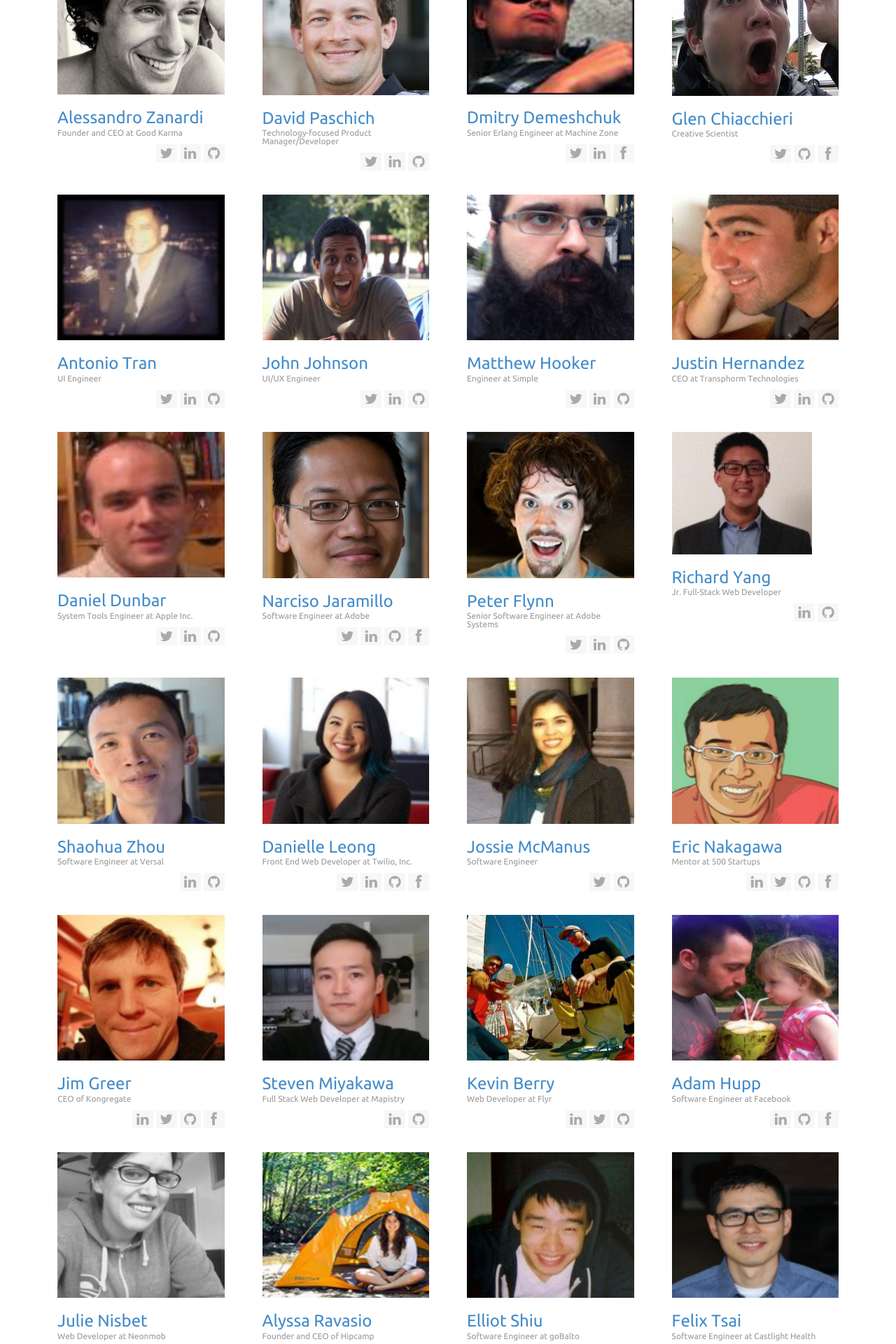
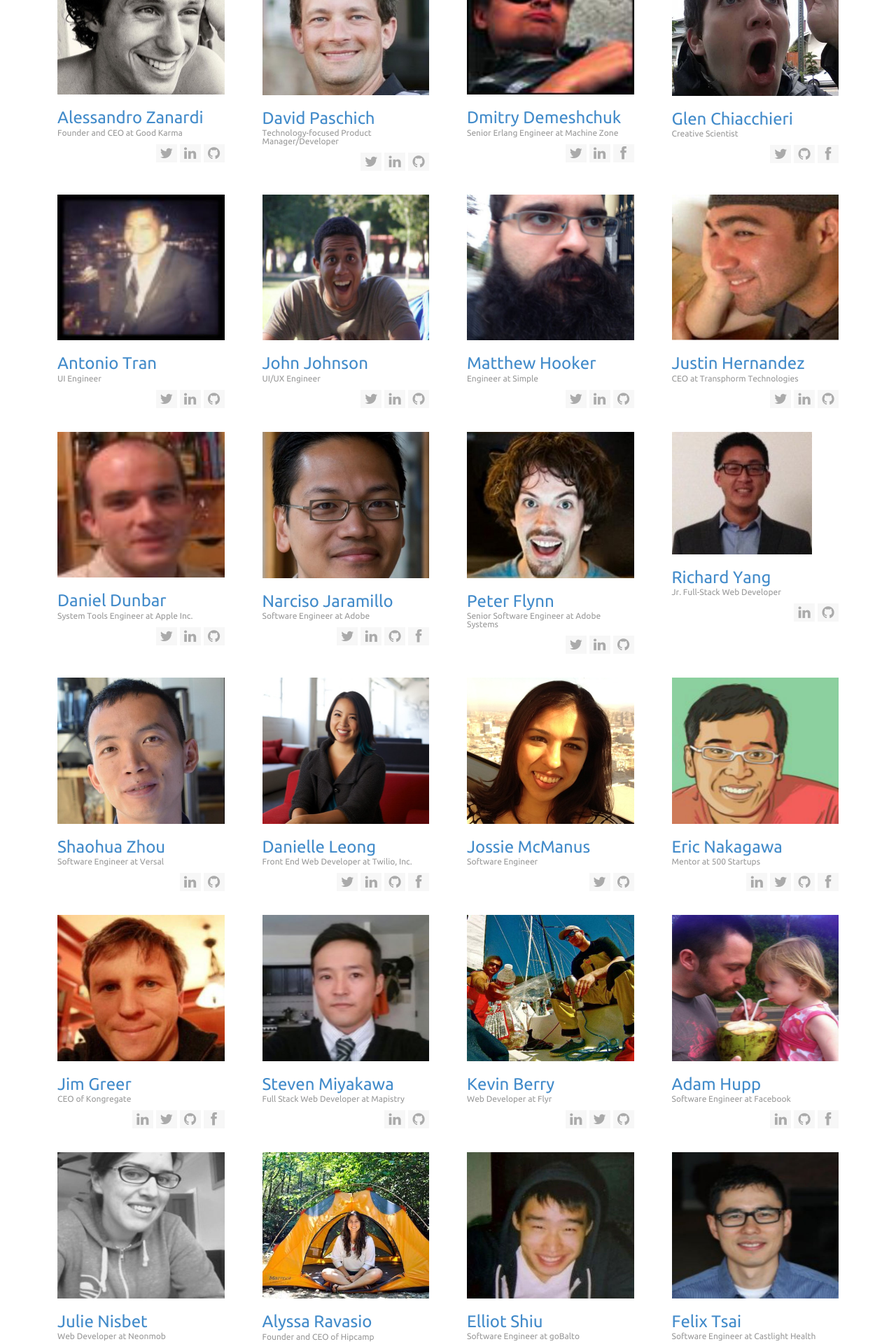
Before and after one commit to MissionBit/missionbit.github.io, a Jekyll site: the page built from about-us/index.html, in a window 1280 px wide. Shown: the part 4480-6400 px from the top of the page at 70% size. Built offline with Jekyll 4.4.1, drawn with Linux system fonts in a browser that asks for light colours.

Commit message:
use higher quality image crops where available

```diff
--- a/about-us/index.html
+++ b/about-us/index.html
@@ -359,7 +359,7 @@
 
         <div class="col-sm-3 mentor-module">
             <div class="thumbnail-style">
-               <img alt="" src="images/team/J-Johnson.jpeg" class="img-responsive">
+               <img alt="" src="images/team/J-Johnson.jpg" class="img-responsive">
                  <h3><a>John Johnson</a> <small>UI/UX Engineer</small></h3>
                   <ul class="list-unstyled list-inline team-social">
                   <li><a href="https://twitter.com/the1johnson"><i class="fa fa-twitter"></i></a></li>
@@ -444,7 +444,7 @@
     <div class="row team">
         <div class="col-sm-3 mentor-module">
             <div class="thumbnail-style">
-                 <img alt="" src="images/team/S-Zhou.jpg" class="img-responsive">
+                 <img alt="" src="images/team/shaohua-zhou.jpg" class="img-responsive">
                 <h3><a>Shaohua Zhou</a> <small> Software Engineer at Versal </small></h3>
                 <ul class="list-unstyled list-inline team-social">
                     <li><a href="https://www.linkedin.com/in/shaohuazhou"><i class="fa fa-linkedin"></i></a></li>
@@ -455,7 +455,7 @@
 
         <div class="col-sm-3 mentor-module">
             <div class="thumbnail-style">
-                <img alt="" src="images/team/D-Leong.jpg" class="img-responsive">
+                <img alt="" src="images/team/danielle-leong.jpg" class="img-responsive">
                 <h3><a>Danielle Leong</a> <small> Front End Web Developer at Twilio, Inc.</small></h3>
                 <ul class="list-unstyled list-inline team-social">
                     <li><a href="https://twitter.com/tsunamino"><i class="fa fa-twitter"></i></a></li>
@@ -467,7 +467,7 @@
         </div>
         <div class="col-sm-3 mentor-module">
             <div class="thumbnail-style">
-                <img alt="" src="images/team/J-McManus.jpg" class="img-responsive">
+                <img alt="" src="images/team/jossie-mcmanus.jpg" class="img-responsive">
                 <h3><a>Jossie McManus</a> <small> Software Engineer </small></h3>
                 <ul class="list-unstyled list-inline team-social">
                     <li><a href="https://www.linkedin.com/in/jossiemcmanus"><i class="fa fa-twitter"></i></a></li>
@@ -477,7 +477,7 @@
         </div>
         <div class="col-sm-3 mentor-module">
             <div class="thumbnail-style">
-                <img alt="" src="images/team/e-Nakagawa.jpg" class="img-responsive">
+                <img alt="" src="images/team/E-Nakagawa.jpg" class="img-responsive">
                 <h3><a>Eric Nakagawa</a> <small> Mentor at 500 Startups </small></h3>
                 <ul class="list-unstyled list-inline team-social">
                     <li><a href="https://www.linkedin.com/in/ericnakagawa"><i class="fa fa-linkedin"></i></a></li>
@@ -550,7 +550,7 @@
         </div>
         <div class="col-sm-3 mentor-module">
             <div class="thumbnail-style">
-                <img alt="" src="images/team/A-Ravasio.jpg" class="img-responsive">
+                <img alt="" src="images/team/alyssa-ravasio.jpg" class="img-responsive">
                 <h3><a>Alyssa Ravasio</a> <small>Founder and CEO of Hipcamp</small></h3>
                 <ul class="list-unstyled list-inline team-social">
                     <li><a href="https://www.linkedin.com/pub/alyssa-ravasio/17/147/231"><i class="fa fa-linkedin"></i></a></li>
```
Also changed, not shown: images/team/A-Ravasio.jpg (deleted), images/team/D-Leong.jpg (deleted), images/team/J-Johnson.jpeg (deleted), images/team/J-McManus.jpg (deleted), images/team/M-Hill.jpg.png (deleted), images/team/N-Jaramillo.jpg (deleted), images/team/S-Zhou.jpg (deleted), images/team/alyssa-ravasio.jpg.
